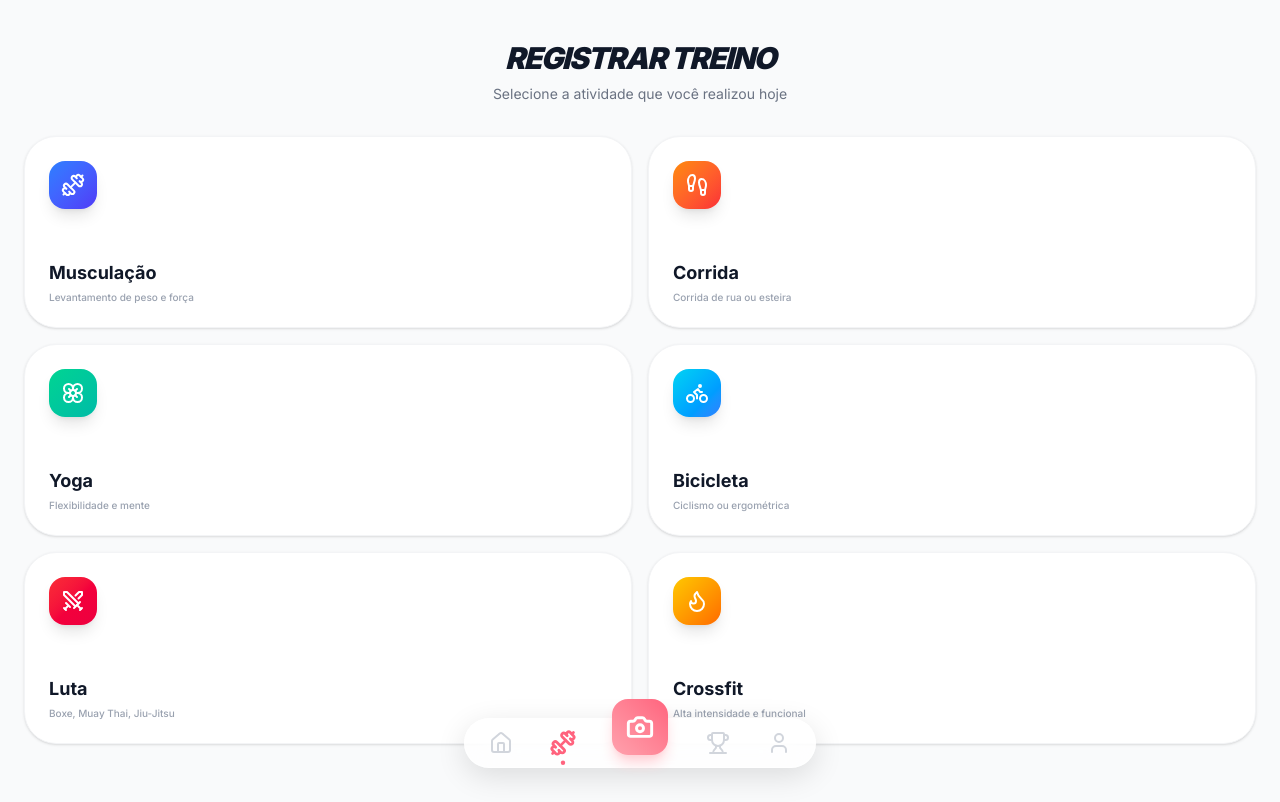
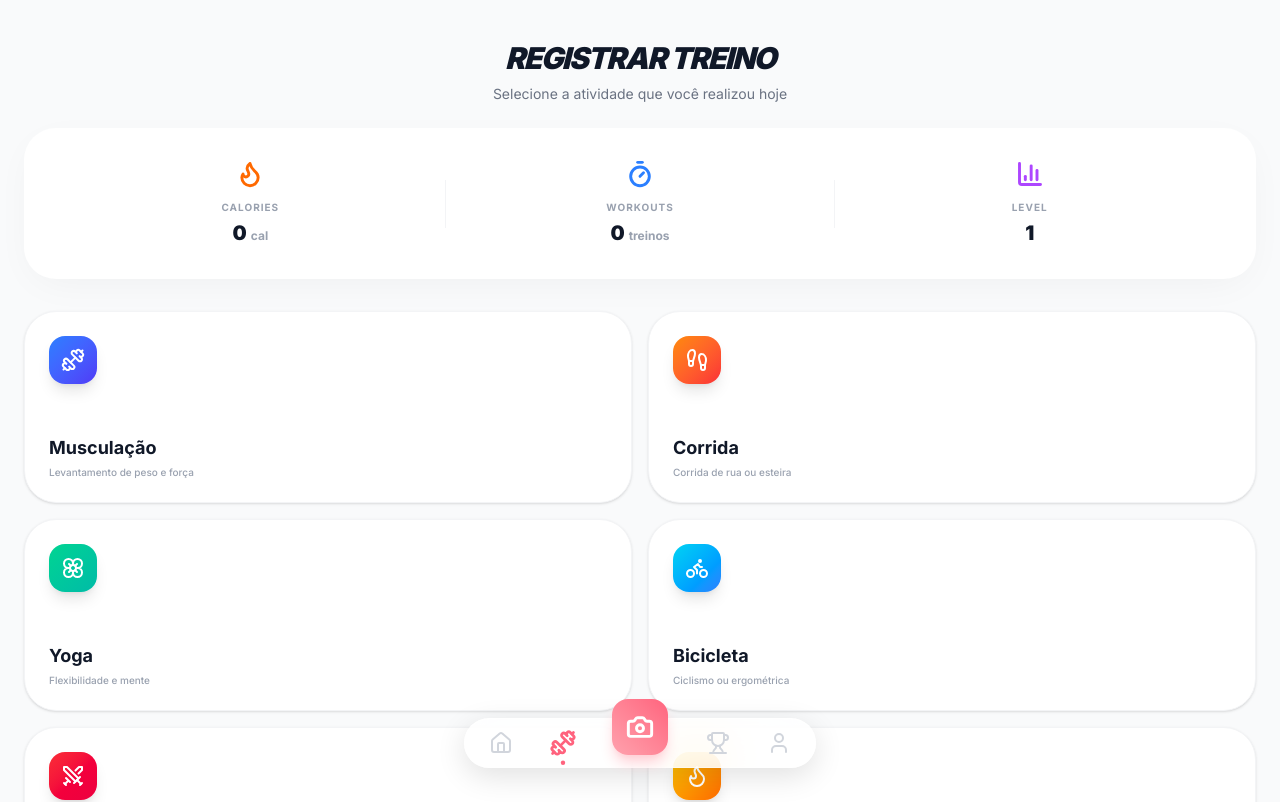
Before and after one commit to kazeca/holyfit, a React (Vite) app: page /workouts in a window 1280 px wide. Shown: the top 802 px of the page. Built offline with nearby package versions, Linux system fonts and the light colour scheme; no server answers; the database is empty; sample sign-in values are in the browser's storage.

Commit message:
fix: Restore stats header in Workouts page

```diff
--- a/src/pages/Workouts.jsx
+++ b/src/pages/Workouts.jsx
@@ -1,6 +1,8 @@
-import React, { useState } from 'react';
-import { Dumbbell, Footprints, Flower, Bike, Swords, Flame, Plus } from 'lucide-react';
+import React, { useState, useEffect } from 'react';
+import { Dumbbell, Footprints, Flower, Bike, Swords, Flame, Plus, Timer, BarChart3 } from 'lucide-react';
 import LogWorkoutModal from '../components/LogWorkoutModal';
+import { auth, db } from '../firebase';
+import { doc, onSnapshot } from 'firebase/firestore';
 
 const SPORTS = [
     {
@@ -55,17 +57,59 @@ const SPORTS = [
 
 const Workouts = () => {
     const [selectedSport, setSelectedSport] = useState(null);
+    const [userData, setUserData] = useState(null);
+
+    useEffect(() => {
+        const user = auth.currentUser;
+        if (!user) return;
+
+        const unsubscribe = onSnapshot(doc(db, 'users', user.uid), (doc) => {
+            if (doc.exists()) {
+                setUserData(doc.data());
+            }
+        });
+
+        return () => unsubscribe();
+    }, []);
 
     return (
         <div className="min-h-screen pb-32 pt-10 px-6 bg-gray-50 dark:bg-gray-950 transition-colors duration-300">
             {/* Header */}
-            <div className="mb-8 text-center">
+            <div className="mb-8">
+                <div className="text-center mb-6">
                     <h1 className="text-3xl font-black text-gray-900 dark:text-white italic tracking-tighter mb-2">
                         REGISTRAR TREINO
                     </h1>
                     <p className="text-gray-500 dark:text-gray-400 text-sm">
                         Selecione a atividade que você realizou hoje
                     </p>
+                </div>
+
+                <div className="flex justify-between items-center bg-white dark:bg-gray-900 rounded-[2rem] p-8 shadow-[0_10px_40px_-10px_rgba(0,0,0,0.05)]">
+                    <div className="text-center flex-1">
+                        <div className="flex justify-center mb-3 text-orange-500">
+                            <Flame size={28} strokeWidth={2.5} />
+                        </div>
+                        <p className="text-gray-400 text-[10px] uppercase font-bold tracking-widest mb-1">CALORIES</p>
+                        <p className="text-gray-900 dark:text-white font-black text-xl">{userData?.caloriesBurnedToday || 0} <span className="text-xs font-bold text-gray-400">cal</span></p>
+                    </div>
+                    <div className="w-px h-12 bg-gray-100 dark:bg-gray-800"></div>
+                    <div className="text-center flex-1">
+                        <div className="flex justify-center mb-3 text-blue-500">
+                            <Timer size={28} strokeWidth={2.5} />
+                        </div>
+                        <p className="text-gray-400 text-[10px] uppercase font-bold tracking-widest mb-1">WORKOUTS</p>
+                        <p className="text-gray-900 dark:text-white font-black text-xl">{userData?.workoutsCompleted || 0} <span className="text-xs font-bold text-gray-400">treinos</span></p>
+                    </div>
+                    <div className="w-px h-12 bg-gray-100 dark:bg-gray-800"></div>
+                    <div className="text-center flex-1">
+                        <div className="flex justify-center mb-3 text-purple-500">
+                            <BarChart3 size={28} strokeWidth={2.5} />
+                        </div>
+                        <p className="text-gray-400 text-[10px] uppercase font-bold tracking-widest mb-1">LEVEL</p>
+                        <p className="text-gray-900 dark:text-white font-black text-xl">{userData?.level || 1}</p>
+                    </div>
+                </div>
             </div>
 
             {/* Bento Grid */}
```
Lines whose indentation alone changed are shown as unchanged.
